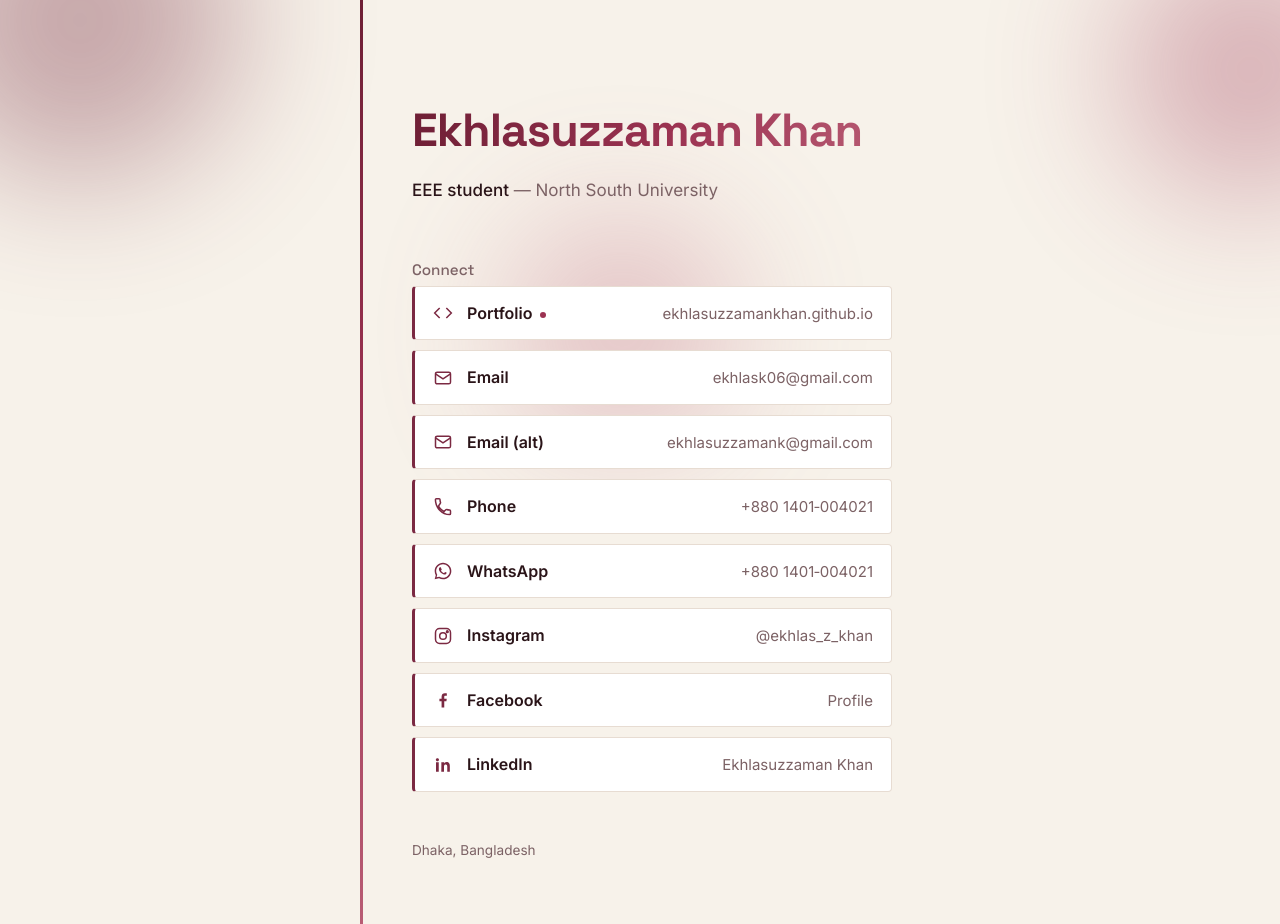
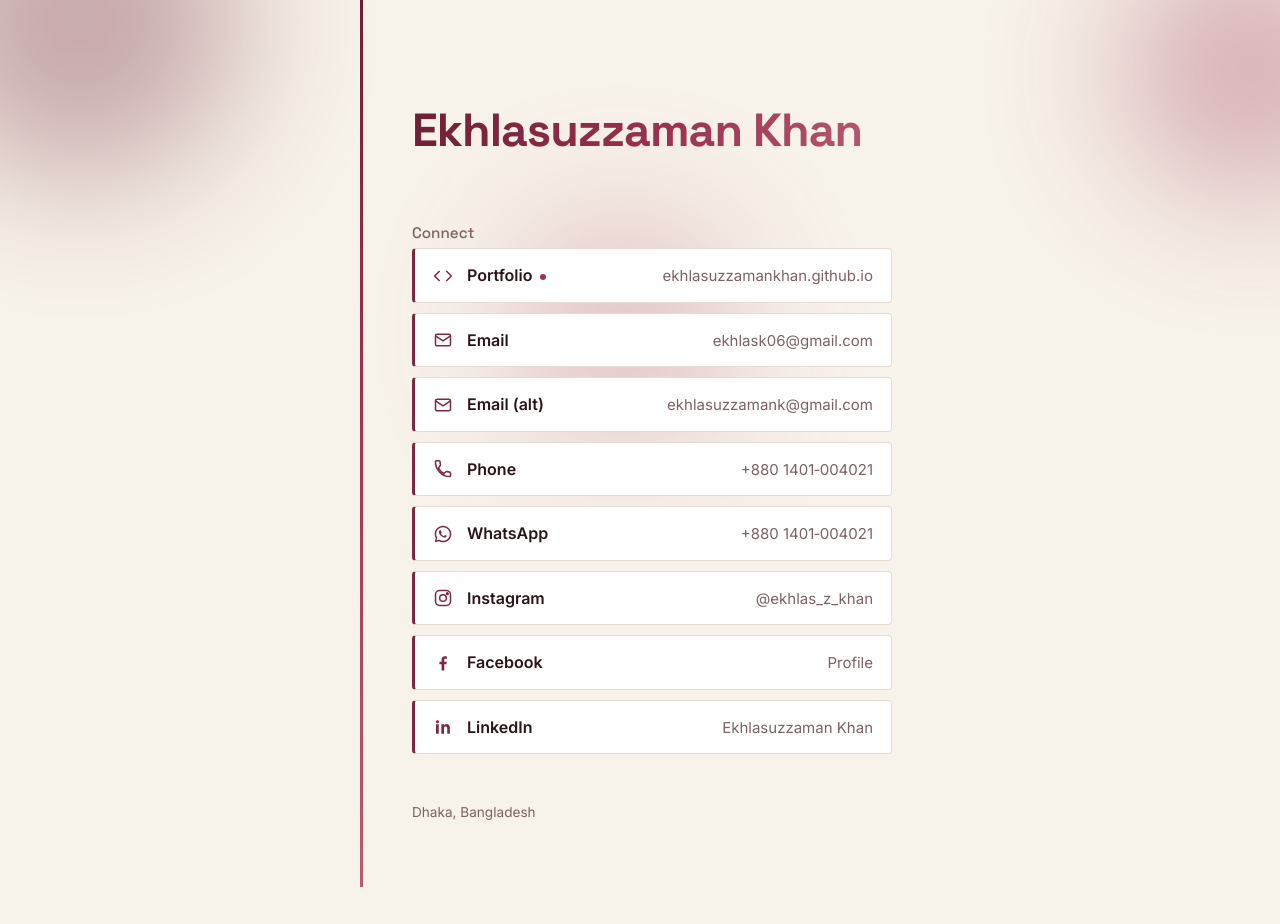
Before and after one commit to ekhlasuzzamankhan23/ekhlasuzzamankhan23, a plain HTML site: page index.html in a window 1280 px wide. After the commit the page ends 887 px from the top, so only its background shows below. Drawn offline with Linux system fonts and the light colour scheme.

Commit message:
Update index.html

```diff
--- a/index.html
+++ b/index.html
@@ -228,7 +228,6 @@
 
   <header>
     <h1 class="name">Ekhlasuzzaman Khan</h1>
-    <p class="role"><span>EEE student</span> — North South University</p>
   </header>
 
   <section>
```
